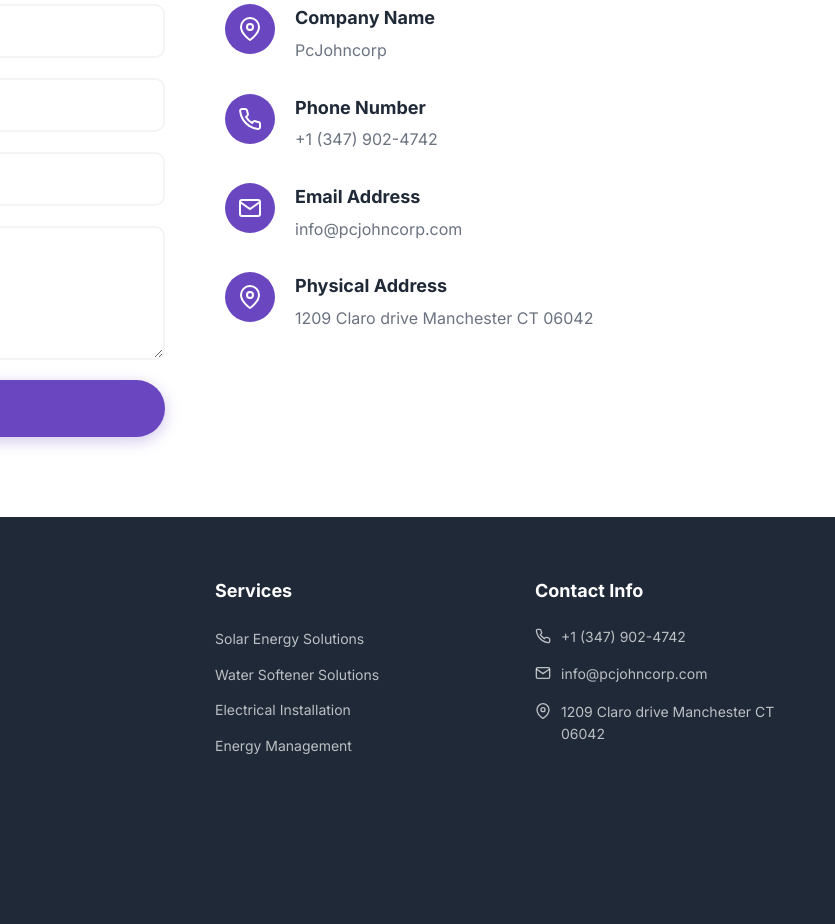
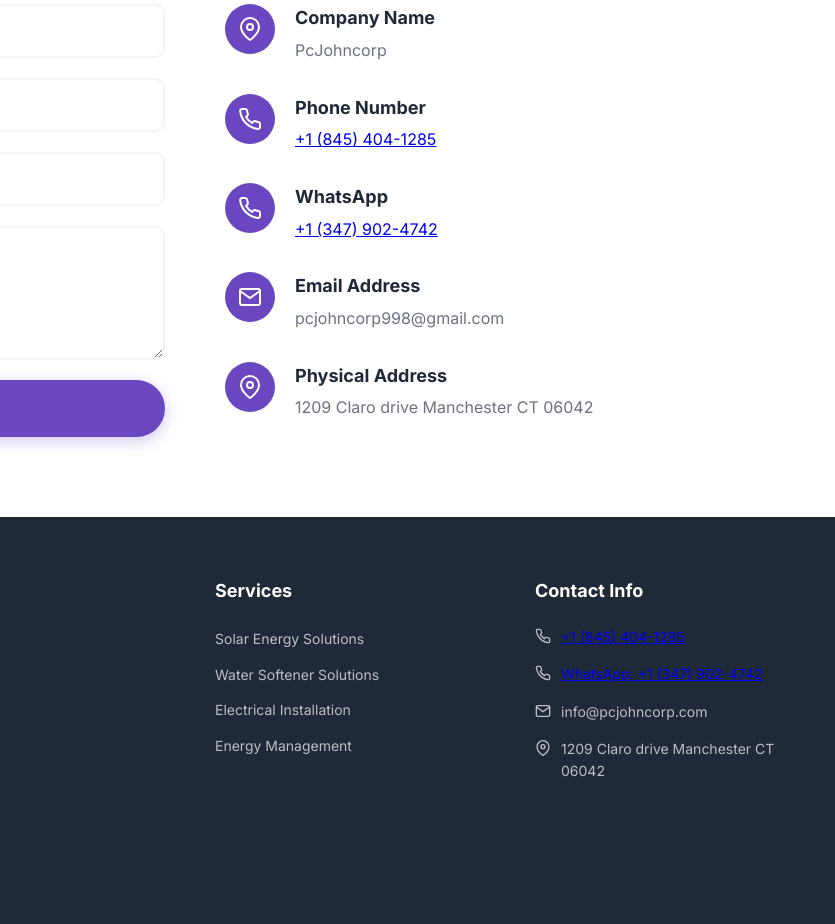
Before and after one commit to charlsmaxx/Pcjohncorp, a plain HTML site: page frontend/index.html in a window 1280 px wide. Shown: the part 7340-8264 px from the top of the page, 445-1280 px from the left. Drawn offline with Linux system fonts and the light colour scheme.

Commit message:
Update phone number and add WhatsApp contact

```diff
--- a/frontend/index.html
+++ b/frontend/index.html
@@ -610,7 +610,18 @@
                         </div>
                         <div class="contact-details">
                             <h4>Phone Number</h4>
-                            <p>+1 (347) 902-4742</p>
+                            <p><a href="tel:18454041285">+1 (845) 404-1285</a></p>
+                        </div>
+                    </div>
+                    <div class="contact-info-item">
+                        <div class="contact-icon">
+                            <svg width="24" height="24" viewBox="0 0 24 24" fill="none" stroke="currentColor" stroke-width="2">
+                                <path d="M22 16.92v3a2 2 0 0 1-2.18 2 19.79 19.79 0 0 1-8.63-3.07 19.5 19.5 0 0 1-6-6 19.79 19.79 0 0 1-3.07-8.67A2 2 0 0 1 4.11 2h3a2 2 0 0 1 2 1.72 12.84 12.84 0 0 0 .7 2.81 2 2 0 0 1-.45 2.11L8.09 9.91a16 16 0 0 0 6 6l1.27-1.27a2 2 0 0 1 2.11-.45 12.84 12.84 0 0 0 2.81.7A2 2 0 0 1 22 16.92z"></path>
+                            </svg>
+                        </div>
+                        <div class="contact-details">
+                            <h4>WhatsApp</h4>
+                            <p><a href="https://wa.me/13479024742" target="_blank" rel="noopener noreferrer">+1 (347) 902-4742</a></p>
                         </div>
                     </div>
                     <div class="contact-info-item">
@@ -622,7 +633,7 @@
                         </div>
                         <div class="contact-details">
                             <h4>Email Address</h4>
-                            <p>info@pcjohncorp.com</p>
+                            <p>pcjohncorp998@gmail.com</p>
                         </div>
                     </div>
                     <div class="contact-info-item">
@@ -679,7 +690,13 @@
                             <svg width="16" height="16" viewBox="0 0 24 24" fill="none" stroke="currentColor" stroke-width="2">
                                 <path d="M22 16.92v3a2 2 0 0 1-2.18 2 19.79 19.79 0 0 1-8.63-3.07 19.5 19.5 0 0 1-6-6 19.79 19.79 0 0 1-3.07-8.67A2 2 0 0 1 4.11 2h3a2 2 0 0 1 2 1.72 12.84 12.84 0 0 0 .7 2.81 2 2 0 0 1-.45 2.11L8.09 9.91a16 16 0 0 0 6 6l1.27-1.27a2 2 0 0 1 2.11-.45 12.84 12.84 0 0 0 2.81.7A2 2 0 0 1 22 16.92z"></path>
                             </svg>
-                            +1 (347) 902-4742
+                            <a href="tel:18454041285">+1 (845) 404-1285</a>
+                        </li>
+                        <li>
+                            <svg width="16" height="16" viewBox="0 0 24 24" fill="none" stroke="currentColor" stroke-width="2">
+                                <path d="M22 16.92v3a2 2 0 0 1-2.18 2 19.79 19.79 0 0 1-8.63-3.07 19.5 19.5 0 0 1-6-6 19.79 19.79 0 0 1-3.07-8.67A2 2 0 0 1 4.11 2h3a2 2 0 0 1 2 1.72 12.84 12.84 0 0 0 .7 2.81 2 2 0 0 1-.45 2.11L8.09 9.91a16 16 0 0 0 6 6l1.27-1.27a2 2 0 0 1 2.11-.45 12.84 12.84 0 0 0 2.81.7A2 2 0 0 1 22 16.92z"></path>
+                            </svg>
+                            <a href="https://wa.me/13479024742" target="_blank" rel="noopener noreferrer">WhatsApp: +1 (347) 902-4742</a>
                         </li>
                         <li>
                             <svg width="16" height="16" viewBox="0 0 24 24" fill="none" stroke="currentColor" stroke-width="2">
```
Also changed, not shown: index.html (+20 -3 lines).
